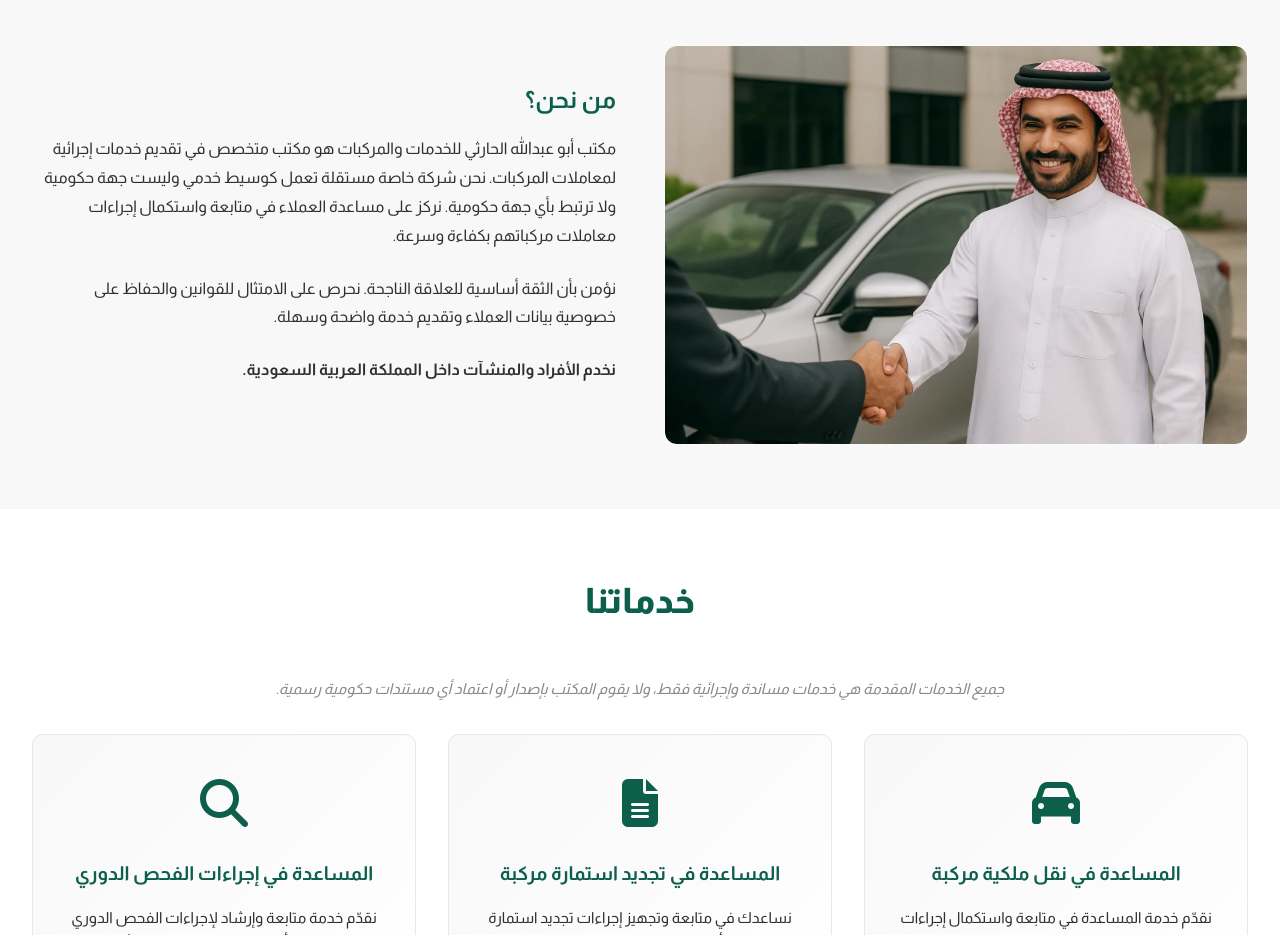
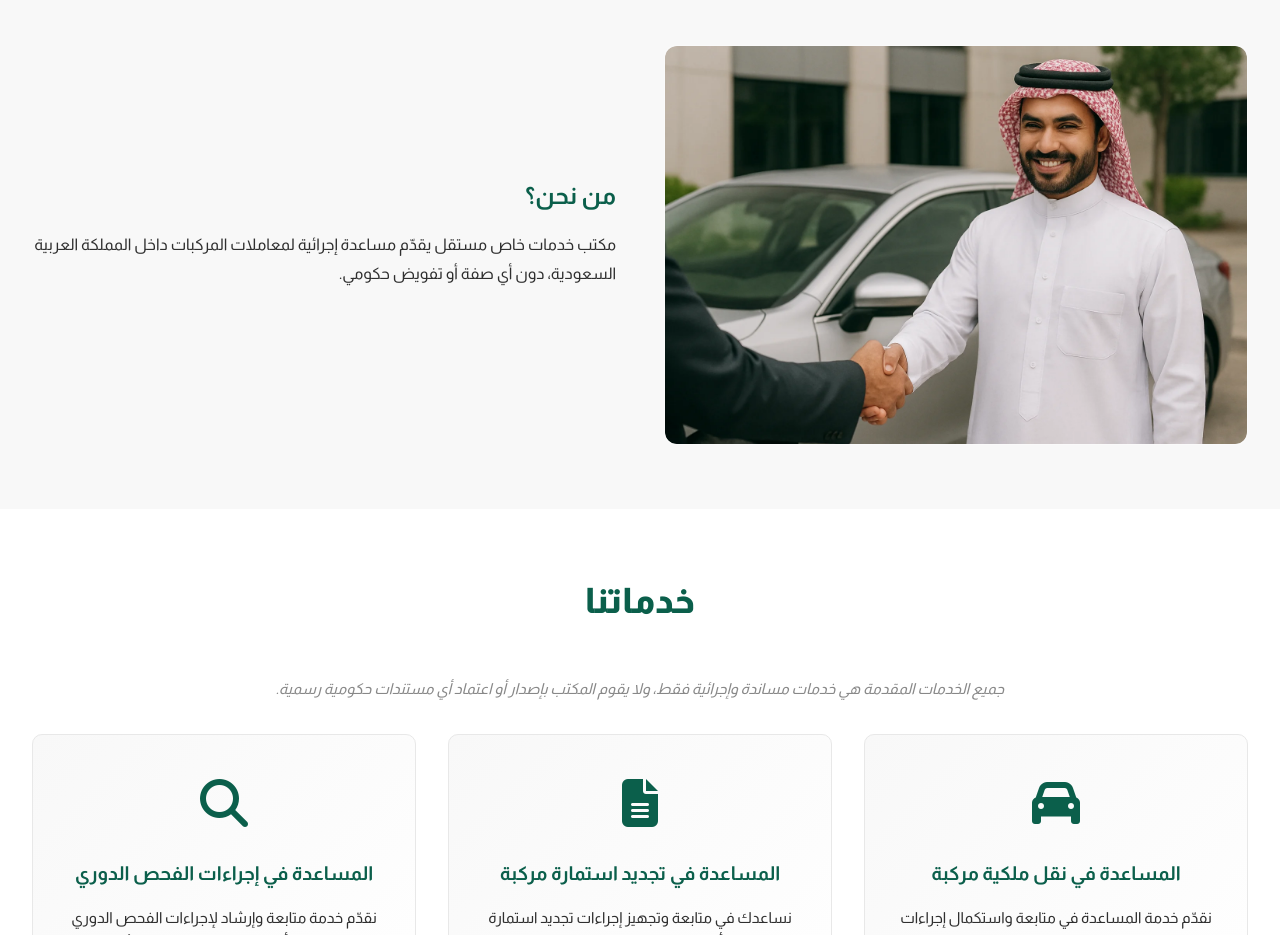
Before and after one commit to NadimHassan09/abdallah-harthy, a plain HTML site: page index.html in a window 1280 px wide. Shown: the part 2002-2937 px from the top of the page. Drawn offline with Linux system fonts and the light colour scheme; a web font is replaced by a local one.

Commit message:
Update index.html

```diff
--- a/index.html
+++ b/index.html
@@ -157,9 +157,7 @@
             <div class="hero-image"><img src="assets/images/2.webp" alt=""></div>
             <div class="about-text">
                 <h3>من نحن؟</h3>
-                <p>مكتب أبو عبدالله الحارثي للخدمات والمركبات هو مكتب متخصص في تقديم خدمات إجرائية لمعاملات المركبات. نحن شركة خاصة مستقلة تعمل كوسيط خدمي وليست جهة حكومية ولا ترتبط بأي جهة حكومية. نركز على مساعدة العملاء في متابعة واستكمال إجراءات معاملات مركباتهم بكفاءة وسرعة.</p>
-                <p>نؤمن بأن الثقة أساسية للعلاقة الناجحة. نحرص على الامتثال للقوانين والحفاظ على خصوصية بيانات العملاء وتقديم خدمة واضحة وسهلة.</p>
-                <p><strong>نخدم الأفراد والمنشآت داخل المملكة العربية السعودية.</strong></p>
+                <p>مكتب خدمات خاص مستقل يقدّم مساعدة إجرائية لمعاملات المركبات داخل المملكة العربية السعودية، دون أي صفة أو تفويض حكومي.</p>
 
                 </div>
         </div>
```
